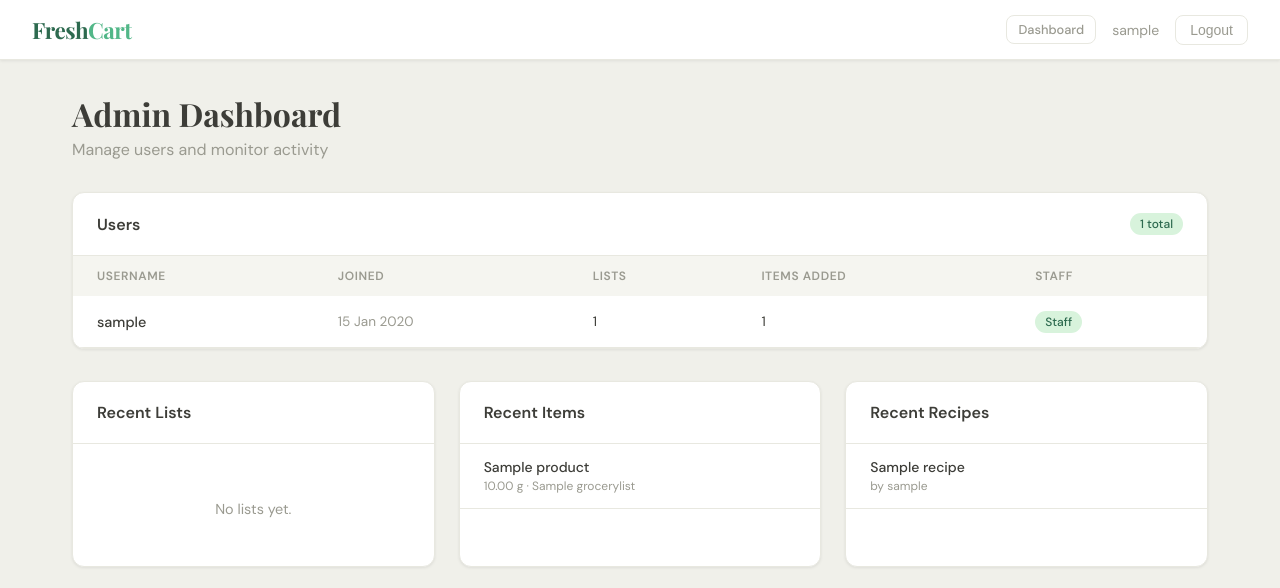
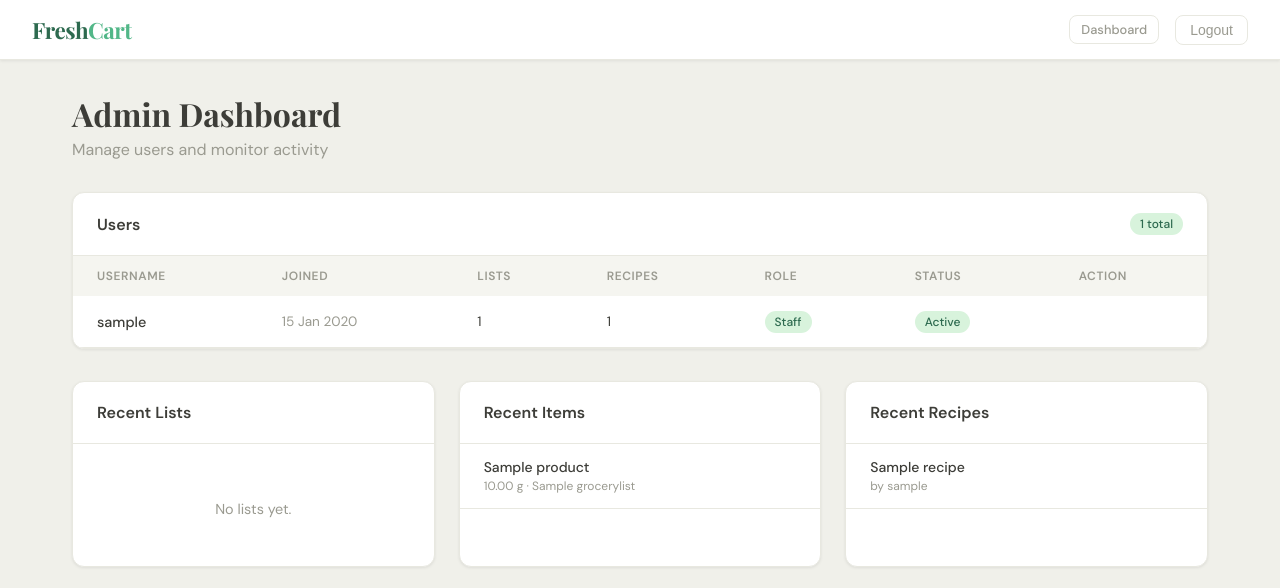
Before and after one commit to LianBosman/FreshCart, a Django app: page /dashboard/ in a window 1280 px wide. Shown: the top 588 px of the page. Run offline with Django 4.2, Linux system fonts and the light colour scheme; a user stored in the database is signed in; tables that the repository leaves empty hold one stand-in row (values such as "Sample post"); some libraries are stand-ins or nearby versions.

Commit message:
Added Dashboard functionality
Little bit of what an Admin can do with other user on a separate page than built in admin

```diff
--- a/groceryproject/grocery/templates/grocery/base.html
+++ b/groceryproject/grocery/templates/grocery/base.html
@@ -204,7 +204,7 @@
                 {% if user.is_staff %}
                 <a href="{% url 'dashboard' %}" class="btn btn-ghost btn-sm">Dashboard</a>
                 {% endif %}
-                <span style="font-size:0.875rem; color: var(--gray-400);">{{ user.username }}</span>
+
                 <form method="post" action="/accounts/logout/" style="margin:0;">
                     {% csrf_token %}
                     <button type="submit" class="btn-logout">Logout</button>
--- a/groceryproject/grocery/templates/grocery/dashboard.html
+++ b/groceryproject/grocery/templates/grocery/dashboard.html
@@ -19,8 +19,10 @@
                     <th style="padding: 0.75rem 1.5rem; text-align: left; font-size: 0.75rem; text-transform: uppercase; letter-spacing: 0.05em; color: var(--gray-400);">Username</th>
                     <th style="padding: 0.75rem 1.5rem; text-align: left; font-size: 0.75rem; text-transform: uppercase; letter-spacing: 0.05em; color: var(--gray-400);">Joined</th>
                     <th style="padding: 0.75rem 1.5rem; text-align: left; font-size: 0.75rem; text-transform: uppercase; letter-spacing: 0.05em; color: var(--gray-400);">Lists</th>
-                    <th style="padding: 0.75rem 1.5rem; text-align: left; font-size: 0.75rem; text-transform: uppercase; letter-spacing: 0.05em; color: var(--gray-400);">Items Added</th>
-                    <th style="padding: 0.75rem 1.5rem; text-align: left; font-size: 0.75rem; text-transform: uppercase; letter-spacing: 0.05em; color: var(--gray-400);">Staff</th>
+                    <th style="padding: 0.75rem 1.5rem; text-align: left; font-size: 0.75rem; text-transform: uppercase; letter-spacing: 0.05em; color: var(--gray-400);">Recipes</th>
+                    <th style="padding: 0.75rem 1.5rem; text-align: left; font-size: 0.75rem; text-transform: uppercase; letter-spacing: 0.05em; color: var(--gray-400);">Role</th>
+                    <th style="padding: 0.75rem 1.5rem; text-align: left; font-size: 0.75rem; text-transform: uppercase; letter-spacing: 0.05em; color: var(--gray-400);">Status</th>
+                    <th style="padding: 0.75rem 1.5rem; text-align: left; font-size: 0.75rem; text-transform: uppercase; letter-spacing: 0.05em; color: var(--gray-400);">Action</th>
                 </tr>
             </thead>
             <tbody>
@@ -28,13 +30,29 @@
                 <tr style="border-bottom: 1px solid var(--gray-200);">
                     <td style="padding: 0.875rem 1.5rem; font-weight: 500; font-size: 0.9rem;">{{ user.username }}</td>
                     <td style="padding: 0.875rem 1.5rem; font-size: 0.85rem; color: var(--gray-400);">{{ user.date_joined|date:"d M Y" }}</td>
-                    <td style="padding: 0.875rem 1.5rem; font-size: 0.85rem;">{{ user.grocerylist_set.count }}</td>
-                    <td style="padding: 0.875rem 1.5rem; font-size: 0.85rem;">{{ user.grocerylist_set.all|length }}</td>
+                    <td style="padding: 0.875rem 1.5rem; font-size: 0.85rem;">{{ user.list_count }}</td>
+                    <td style="padding: 0.875rem 1.5rem; font-size: 0.85rem;">{{ user.recipe_count }}</td>
                     <td style="padding: 0.875rem 1.5rem;">
                         {% if user.is_staff %}
                         <span class="badge badge-green">Staff</span>
                         {% else %}
                         <span class="badge badge-gray">User</span>
+                        {% endif %}
+                    </td>
+                    <td style="padding: 0.875rem 1.5rem;">
+                        {% if user.is_active %}
+                        <span class="badge badge-green">Active</span>
+                        {% else %}
+                        <span class="badge badge-gray">Inactive</span>
+                        {% endif %}
+                    </td>
+                    <td style="padding: 0.875rem 1.5rem;">
+                        {% if user != request.user %}
+                        <a href="{% url 'toggle_user' user.id %}"
+                           onclick="return confirm('Are you sure you want to {% if user.is_active %}deactivate{% else %}activate{% endif %} {{ user.username }}?')"
+                           class="btn btn-ghost btn-sm">
+                            {% if user.is_active %}Deactivate{% else %}Activate{% endif %}
+                        </a>
                         {% endif %}
                     </td>
                 </tr>
@@ -54,9 +72,14 @@
         </div>
         <div class="card-body" style="padding: 0;">
             {% for list in recent_lists %}
-            <div style="padding: 0.875rem 1.5rem; border-bottom: 1px solid var(--gray-200);">
-                <div style="font-weight: 500; font-size: 0.875rem;">{{ list.name }}</div>
-                <div style="font-size: 0.75rem; color: var(--gray-400); margin-top: 2px;">by {{ list.created_by.username }} · {{ list.date_created|date:"d M Y" }}</div>
+            <div style="padding: 0.875rem 1.5rem; border-bottom: 1px solid var(--gray-200); display: flex; align-items: center; justify-content: space-between;">
+                <div>
+                    <div style="font-weight: 500; font-size: 0.875rem;">{{ list.name }}</div>
+                    <div style="font-size: 0.75rem; color: var(--gray-400); margin-top: 2px;">by {{ list.created_by.username }} · {{ list.date_created|date:"d M Y" }}</div>
+                </div>
+                <a href="{% url 'dashboard_delete_list' list.id %}"
+                   onclick="return confirm('Are you sure you want to delete {{ list.name }}?')"
+                   class="btn btn-danger btn-sm">Delete</a>
             </div>
             {% empty %}
             <div class="empty-state"><p>No lists yet.</p></div>
--- a/groceryproject/grocery/urls.py
+++ b/groceryproject/grocery/urls.py
@@ -18,5 +18,8 @@ urlpatterns=[
         path('items/<int:id>/use/',views.use_item,name='use_item'),
         path('items/<int:id>/edit/',views.edit_item,name='edit_item'),
         path('dashboard/',views.dashboard, name='dashboard'),
+        path('dashboard/delete-list/<int:id>/', views.dashboard_delete_list, name='dashboard_delete_list'),
+        path('dashboard/toggle-user/<int:id>/', views.toggle_user, name='toggle_user'),
+
 
 ]
--- a/groceryproject/grocery/views.py
+++ b/groceryproject/grocery/views.py
@@ -7,6 +7,7 @@ from .models import GroceryList, GroceryItem, Product,Recipe,RecipeIngredients
 from django.contrib import messages
 from django.http import HttpResponse
 from django.contrib.auth.models import User
+from django.db.models import Count
 
 @login_required
 def homepage(request):
@@ -271,12 +272,14 @@ def edit_item(request, id):
         })
     return render(request, 'grocery/edit_item.html', {'form': form, 'item': item})
 
-
 @login_required
 def dashboard(request):
     if not request.user.is_staff:
         return redirect('/')
-    users = User.objects.all().order_by('-date_joined')
+    users = User.objects.annotate(
+        list_count=Count('grocerylist', distinct=True),
+        recipe_count=Count('recipe', distinct=True)
+    ).order_by('-date_joined')
     recent_lists = GroceryList.objects.filter(is_recipe_list=False).order_by('-date_created')[:5]
     recent_items = GroceryItem.objects.all().order_by('-date_added')[:5]
     recent_recipes = Recipe.objects.all().order_by('-id')[:5]
@@ -286,3 +289,19 @@ def dashboard(request):
         'recent_items': recent_items,
         'recent_recipes': recent_recipes,
     })
+@login_required
+def dashboard_delete_list(request, id):
+    if not request.user.is_staff:
+        return redirect('/')
+    grocery_list = GroceryList.objects.get(id=id)
+    grocery_list.delete()
+    return redirect('dashboard')
+
+@login_required
+def toggle_user(request, id):
+    if not request.user.is_staff:
+        return redirect('/')
+    user = User.objects.get(id=id)
+    user.is_active = not user.is_active
+    user.save()
+    return redirect('dashboard')
```
